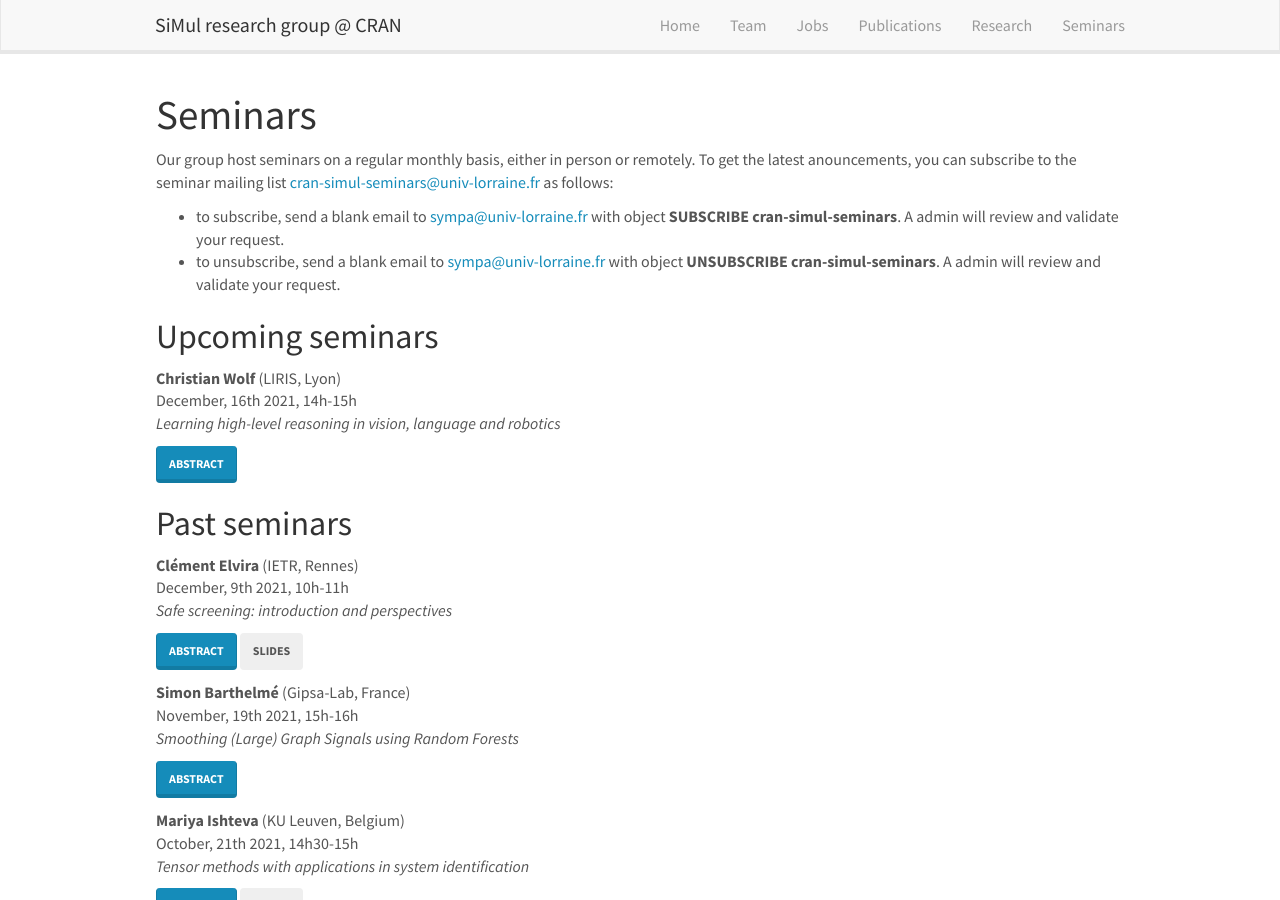
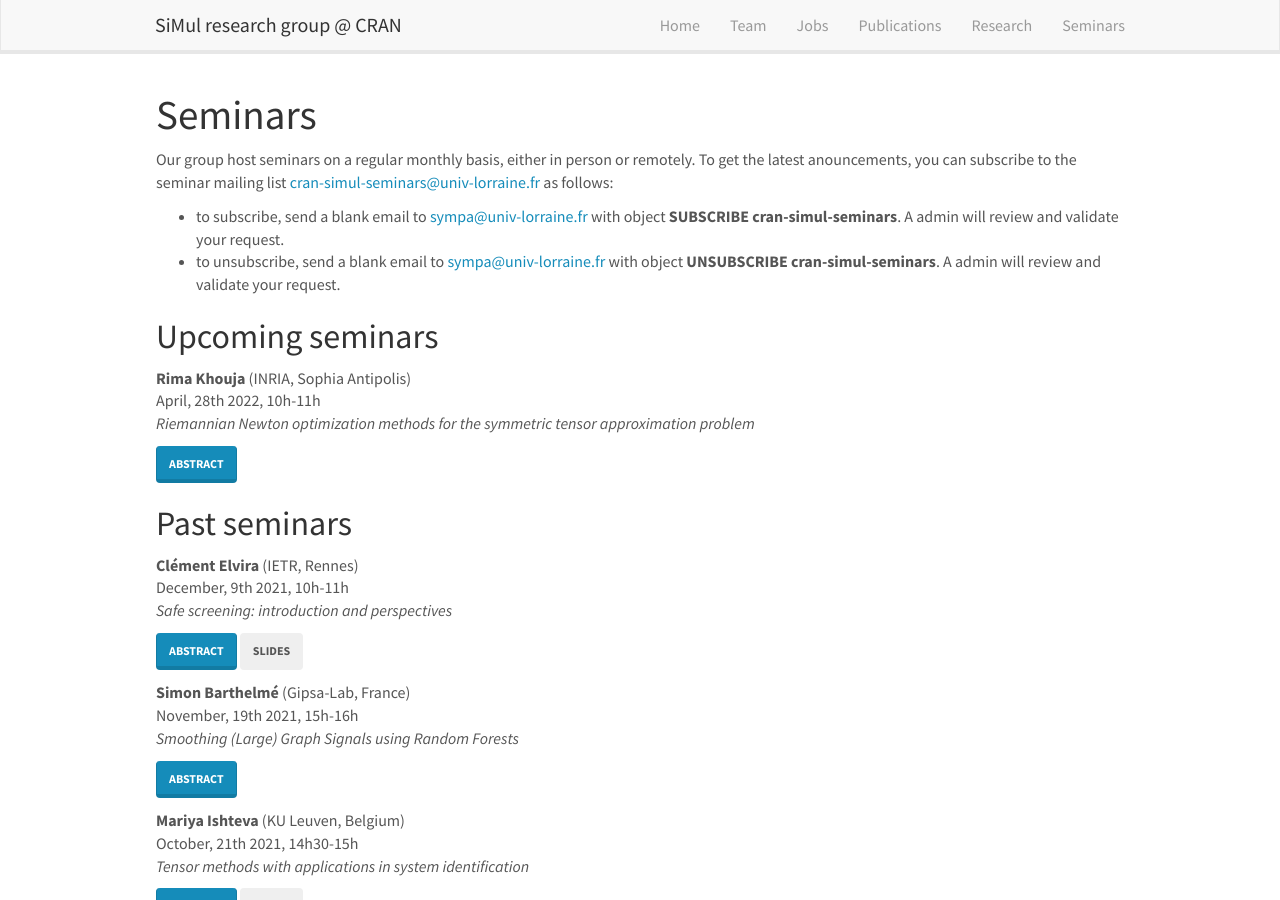
Before and after one commit to cran-simul/cran-simul.github.io_old, a Jekyll site: the page built from _pages/seminars.md, in a window 1280 px wide and 900 px high. Built offline with Jekyll 4.4.1, drawn with Linux system fonts in a browser that asks for light colours; nearby versions of some CDN libraries; part of the change alters nothing that is shown.

Commit message:
Update seminarlist.yml

```diff
--- a/_data/seminarlist.yml
+++ b/_data/seminarlist.yml
@@ -1,11 +1,18 @@
--  speaker: Christian Wolf
-   institution: LIRIS, Lyon
-   date:  December, 16th 2021, 14h-15h
-   title: Learning high-level reasoning in vision, language and robotics
-   abstract: "An important sub goal of AI is the creation of intelligent agents, which require high-level reasoning capabilities, situation awareness, and the capacity of robustly taking the right decisions at the right moments. An exact definition of the term reasoning is difficult, but we define it as the opposite of exploiting spurious biases and short-cuts in training data picked up by low-level statistics, and which could lead to dramatic losses in generalization beyond the training data.
+#-  speaker: Christian Wolf
+#   institution: LIRIS, Lyon
+#   date:  December, 16th 2021, 14h-15h
+#   title: Learning high-level reasoning in vision, language and robotics
+#   abstract: "An important sub goal of AI is the creation of intelligent agents, which require high-level reasoning capabilities, situation awareness, and the capacity of robustly taking the right decisions at the right moments. An exact definition of the term reasoning is difficult, but we define it as the opposite of exploiting spurious biases and short-cuts in training data picked up by low-level statistics, and which could lead to dramatic losses in generalization beyond the training data.
+#
+#   In this talk we will cover the automatic learning reasoning capabilities through large-scale training of deep neural networks from data, and we target different situations, like robotics and embodied computer vision (robot navigation to solve visual tasks) as well as vision and language reasoning (visual question answering). We explore this problem in a holistic way and study it from various angles of attack: what are the tasks which lead to emergence of reasoning? How can we evaluate agents and measure reasoning vs. bias exploitation? How can we x-ray neural models and visualize their internal behavior? What are the bottlenecks in learning reasoning? Can we structure neural networks with inductive bias to improve the emergence of reasoning, by including prior knowledge on geometry, physics, or semantics?"
+#   active: 1
+-  speaker: Rima Khouja
+   institution: INRIA, Sophia Antipolis
+   date:  April, 28th 2022, 10h-11h
+   title: "Riemannian Newton optimization methods for the symmetric tensor approximation problem"
+   abstract: Tensors are higher order generalization of matrices. They appear in a myriad of applications. The tensor rank decomposition is to write the tensor as a minimal sum of simple rank-1 tensors. In practice, the presence of noise in the tensor's inputs means that computing an approximated low rank decomposition is more relevant than computing the exact tensor rank decomposition. This problem is known as the low rank tensor approximation problem. In this talk, we discuss the low rank tensor approximation problem for symmetric tensors i.e. tensors with unchanged entries under any permutation of their indices. The symmetric tensors are considered with complex coefficients. We present a Riemannian optimization approach proposing Riemannian Newton and Riemannian Gauss-Newton algorithms to solve this problem. We show how the low rank symmetric tensor approximation problem can be used for tackling the problem of recovering spherical Gaussian mixture models from datasets, where the tensor is built from empirical moments of the data distribution.
+   active: 1
 
-   In this talk we will cover the automatic learning reasoning capabilities through large-scale training of deep neural networks from data, and we target different situations, like robotics and embodied computer vision (robot navigation to solve visual tasks) as well as vision and language reasoning (visual question answering). We explore this problem in a holistic way and study it from various angles of attack: what are the tasks which lead to emergence of reasoning? How can we evaluate agents and measure reasoning vs. bias exploitation? How can we x-ray neural models and visualize their internal behavior? What are the bottlenecks in learning reasoning? Can we structure neural networks with inductive bias to improve the emergence of reasoning, by including prior knowledge on geometry, physics, or semantics?"
-   active: 1
 
 -  speaker: Clément Elvira
    institution: IETR, Rennes
```
